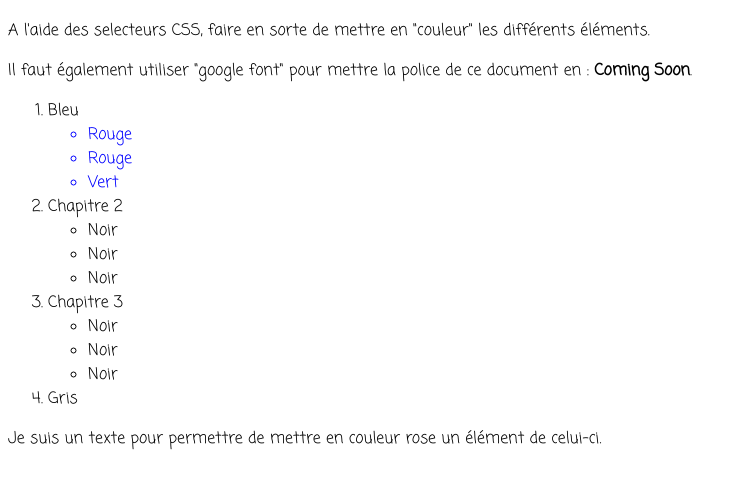
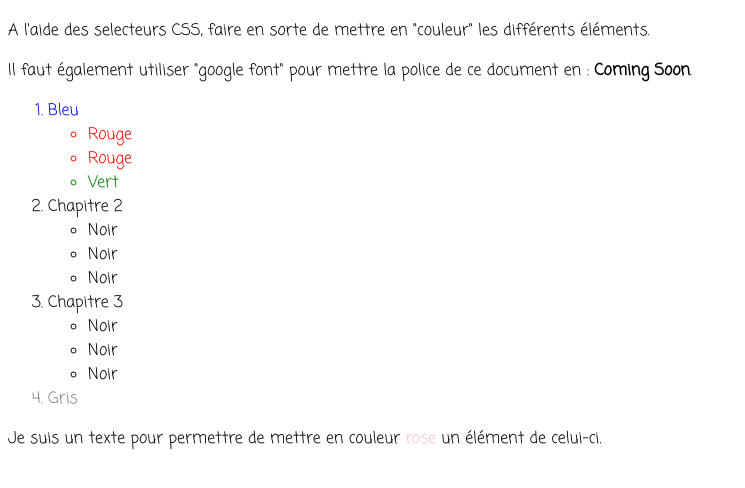
Before and after one commit to PierreDemaret/exo-html, a plain HTML site: page exo-selecteurs/index.html in a window 1280 px wide. Shown: the part 74-562 px from the top of the page, without its empty margins (0-745 px from the left). Drawn offline with Linux system fonts and the light colour scheme.

Commit message:
exo-selecteurs-css

```diff
--- a/exo-selecteurs/public/assets/css/style.css
+++ b/exo-selecteurs/public/assets/css/style.css
@@ -2,6 +2,28 @@ body {
     font-family: 'Coming Soon', cursive;
 }
 
-ol :nth-child(1) :only-child {
+
+
+ol>:first-child {
     color: blue;
 }
+
+ol>:last-child{
+color: grey;
+}
+ol>li>ul>li {
+color: black;
+}
+
+
+ol>:first-child li {
+    color: red;
+}
+
+ol>:first-child li:last-child {
+    color: green;
+}
+
+p>span>span {
+    color: pink;
+}
```
